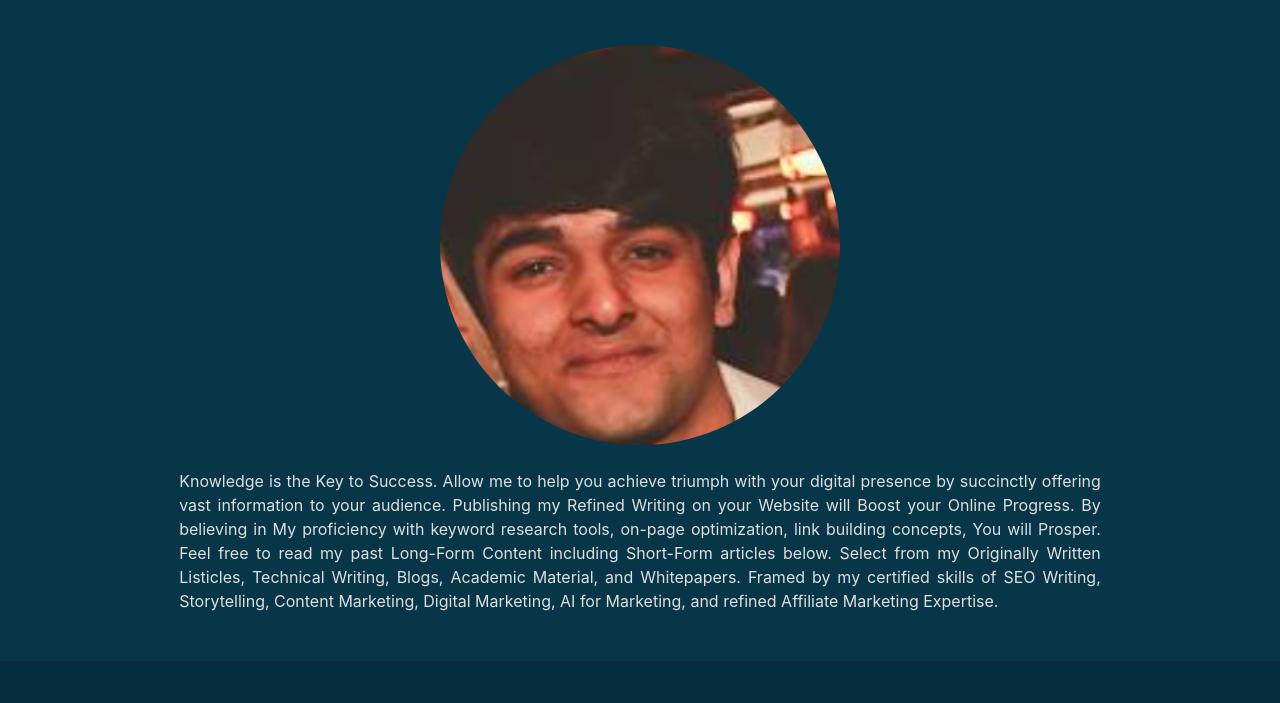
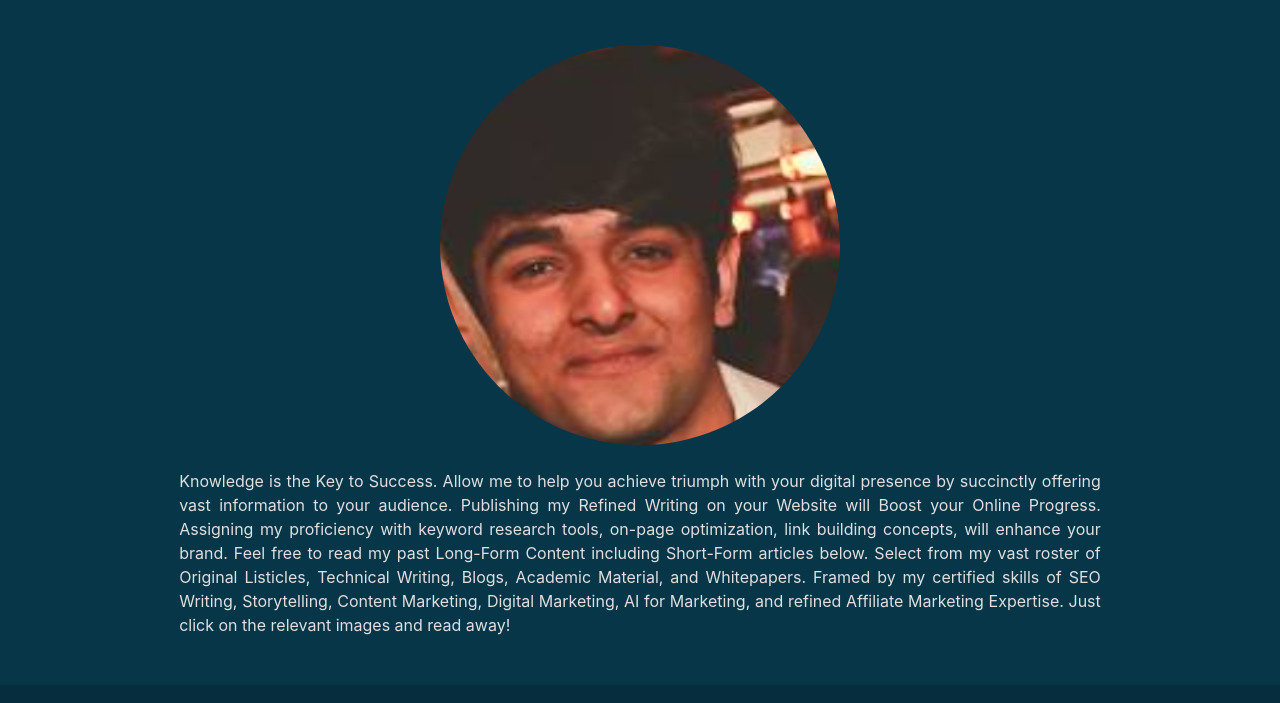
Before and after one commit to redoz94/Portfolioabs, a plain HTML site: page index.html in a window 1280 px wide. Shown: the part 97-800 px from the top of the page. Drawn offline with nearby package versions, Linux system fonts and the light colour scheme.

Commit message:
Tauba 22-4-25

```diff
--- a/index.html
+++ b/index.html
@@ -79,7 +79,7 @@
 			</div>
 			<div class="container"></br>
 				<p class="intro">
-					Knowledge is the Key to Success. Allow me to help you achieve triumph with your digital presence by succinctly offering vast information to your audience. Publishing my Refined Writing on your Website will Boost your Online Progress. By believing in My proficiency with keyword research tools, on-page optimization, link building concepts, You will Prosper. Feel free to read my past Long-Form Content including Short-Form articles below. Select from my Originally Written Listicles, Technical Writing, Blogs, Academic Material, and Whitepapers. Framed by my certified skills of SEO Writing, Storytelling, Content Marketing, Digital Marketing, AI for Marketing, and refined Affiliate Marketing Expertise.
+					Knowledge is the Key to Success. Allow me to help you achieve triumph with your digital presence by succinctly offering vast information to your audience. Publishing my Refined Writing on your Website will Boost your Online Progress. Assigning my proficiency with keyword research tools, on-page optimization, link building concepts, will enhance your brand. Feel free to read my past Long-Form Content including Short-Form articles below. Select from my vast roster of Original Listicles, Technical Writing, Blogs, Academic Material, and Whitepapers. Framed by my certified skills of SEO Writing, Storytelling, Content Marketing, Digital Marketing, AI for Marketing, and refined Affiliate Marketing Expertise. Just click on the relevant images and read away!
 				</p>
 			</div>
 		</section>
```
